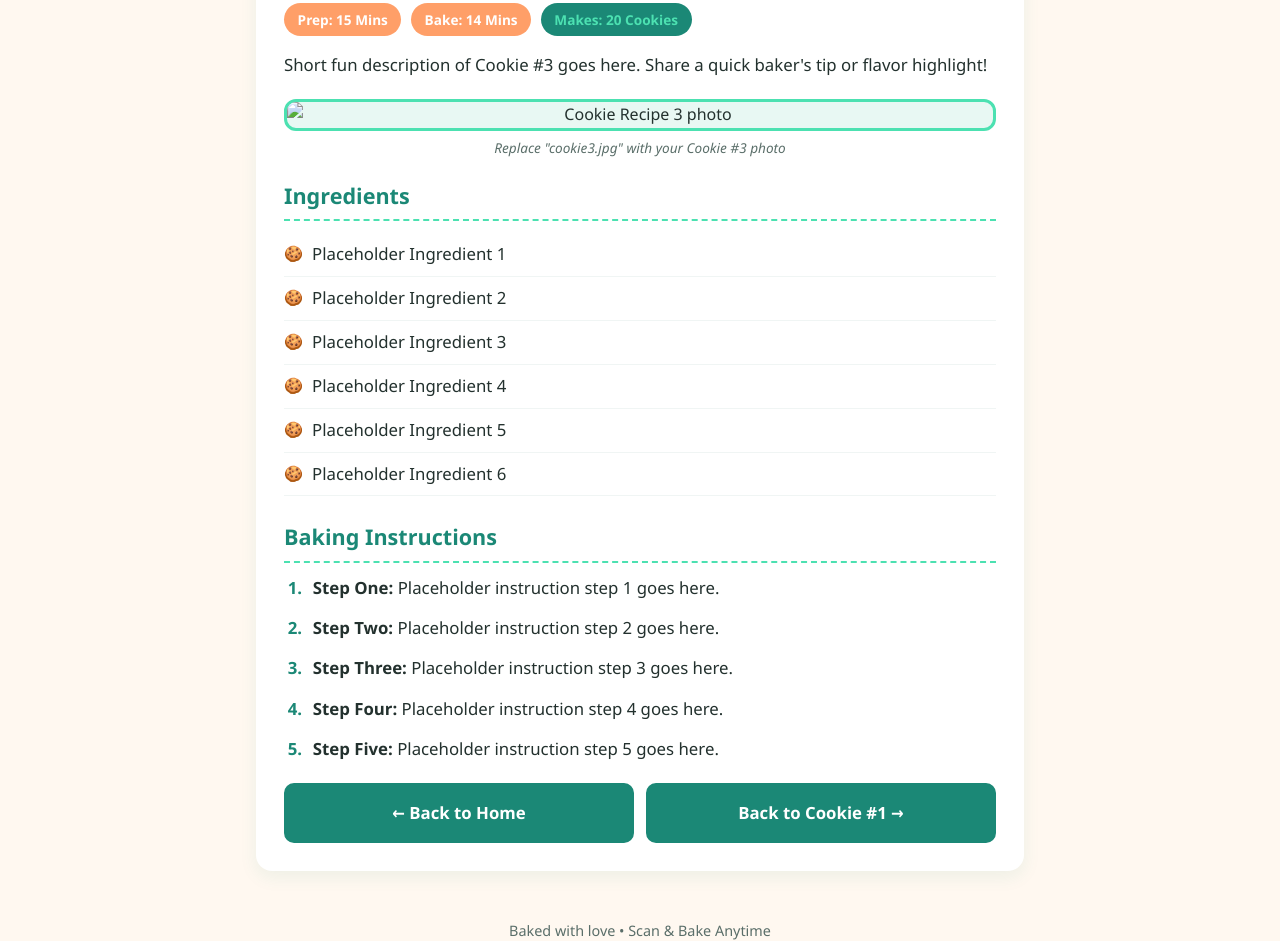
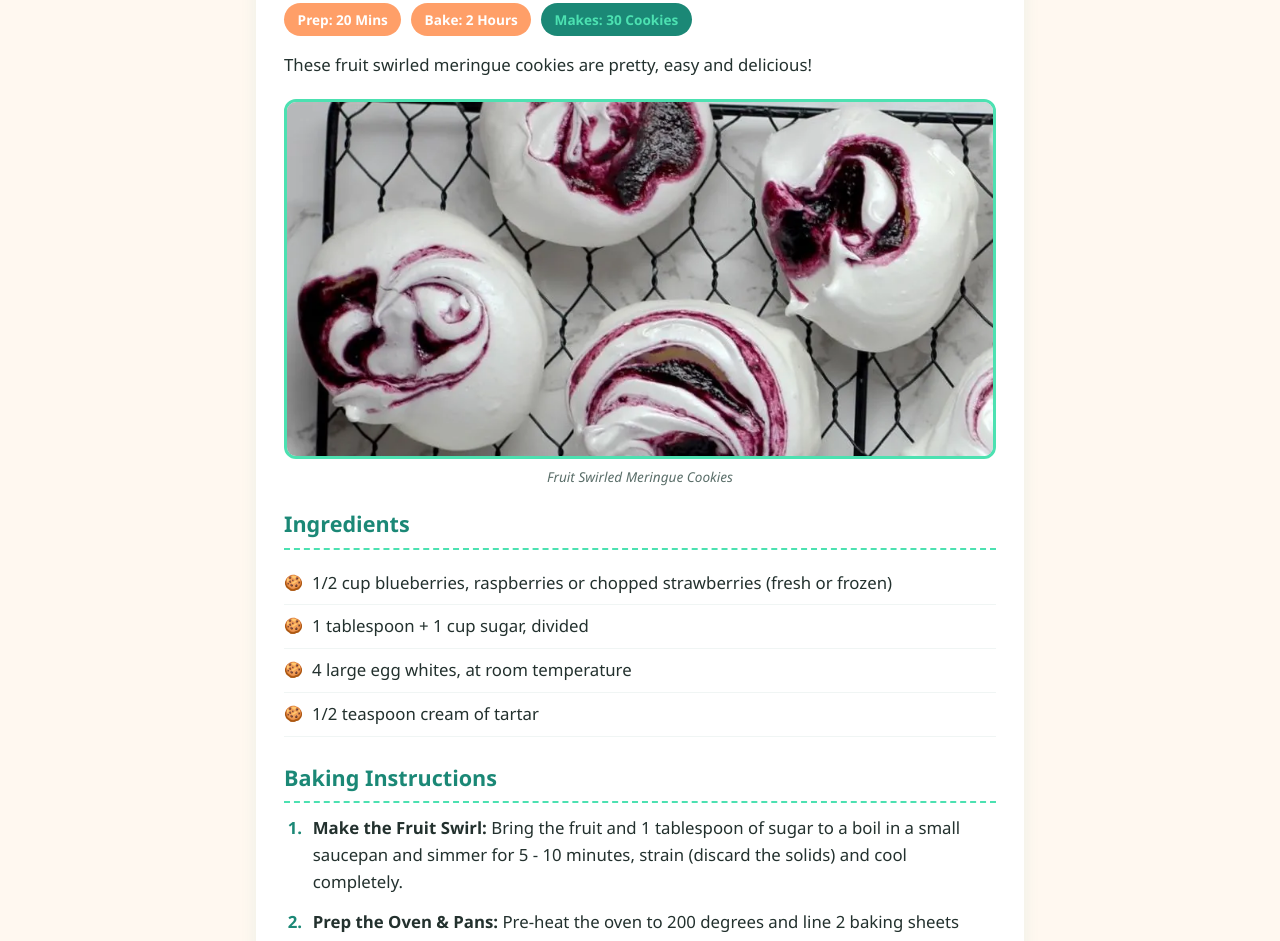
Before and after one commit to takas26/Emmahs_Cookie_Shop, a plain HTML site: page recipe3.html in a window 1280 px wide. Shown: the part 293-1234 px from the top of the page. Drawn offline with Linux system fonts and the light colour scheme.

Commit message:
uploaded recipe number 3 and made adjustments to other html pages.

```diff
--- a/recipe3.html
+++ b/recipe3.html
@@ -3,7 +3,7 @@
 <head>
     <meta charset="UTF-8">
     <meta name="viewport" content="width=device-width, initial-scale=1.0">
-    <title>Cookie Recipe #3 | Sweet Crumb Bakery</title>
+    <title>Fruit Swirled Meringue Cookies | Sweet Crumb Bakery</title>
     <link rel="stylesheet" href="style.css">
 </head>
 <body>
@@ -13,54 +13,53 @@
         <div class="shop-tagline">Freshly Baked • Tap a Tab Below for Our Secret Recipes!</div>
         <nav>
             <a href="index.html">Home</a>
-            <a href="recipe1.html">Cookie #1</a>
-            <a href="recipe2.html">Cookie #2</a>
-            <a href="recipe3.html" class="active">Cookie #3</a>
+            <a href="recipe1.html">Strawberry Cheesecake</a>
+            <a href="recipe2.html">Iced Lime Shortbread</a>
+            <a href="recipe3.html" class="active">Fruit Swirled Meringue</a>
         </nav>
     </header>
 
     <main>
         <article class="card">
-            <h1>Cookie Recipe #3 Name</h1>
+            <h1>Fruit Swirled Meringue Cookies</h1>
 
             <div class="recipe-meta">
-                <span class="badge">Prep: 15 Mins</span>
-                <span class="badge">Bake: 14 Mins</span>
-                <span class="badge mint">Makes: 20 Cookies</span>
+                <span class="badge">Prep: 20 Mins</span>
+                <span class="badge">Bake: 2 Hours</span>
+                <span class="badge mint">Makes: 30 Cookies</span>
             </div>
 
             <p>
-                Short fun description of Cookie #3 goes here. Share a quick baker's tip or flavor highlight!
+                These fruit swirled meringue cookies are pretty, easy and delicious!
             </p>
 
-            <!-- IMAGE PLACEHOLDER: Replace "cookie3.jpg" with your actual image file name -->
+            <!-- IMAGE PLACEHOLDER: Save your image as fruit-swirl-meringue-cookies.png -->
             <div class="image-box">
-                <img src="cookie3.jpg" alt="Cookie Recipe 3 photo">
-                <div class="image-caption">Replace "cookie3.jpg" with your Cookie #3 photo</div>
+                <img src="fruit-swirl-meringue-cookies.png" alt="Fruit Swirled Meringue Cookies">
+                <div class="image-caption">Fruit Swirled Meringue Cookies</div>
             </div>
 
             <h2>Ingredients</h2>
             <ul class="ingredients-list">
-                <li>Placeholder Ingredient 1</li>
-                <li>Placeholder Ingredient 2</li>
-                <li>Placeholder Ingredient 3</li>
-                <li>Placeholder Ingredient 4</li>
-                <li>Placeholder Ingredient 5</li>
-                <li>Placeholder Ingredient 6</li>
+                <li>1/2 cup blueberries, raspberries or chopped strawberries (fresh or frozen)</li>
+                <li>1 tablespoon + 1 cup sugar, divided</li>
+                <li>4 large egg whites, at room temperature</li>
+                <li>1/2 teaspoon cream of tartar</li>
             </ul>
 
             <h2>Baking Instructions</h2>
             <ol class="instructions-list">
-                <li><strong>Step One:</strong> Placeholder instruction step 1 goes here.</li>
-                <li><strong>Step Two:</strong> Placeholder instruction step 2 goes here.</li>
-                <li><strong>Step Three:</strong> Placeholder instruction step 3 goes here.</li>
-                <li><strong>Step Four:</strong> Placeholder instruction step 4 goes here.</li>
-                <li><strong>Step Five:</strong> Placeholder instruction step 5 goes here.</li>
+                <li><strong>Make the Fruit Swirl:</strong> Bring the fruit and 1 tablespoon of sugar to a boil in a small saucepan and simmer for 5 - 10 minutes, strain (discard the solids) and cool completely.</li>
+                <li><strong>Prep the Oven &amp; Pans:</strong> Pre-heat the oven to 200 degrees and line 2 baking sheets with Silpats or greased parchment paper (yes, you need to grease the parchment—the fruit will make the cookies stick to the paper, making them almost impossible to remove cleanly).</li>
+                <li><strong>Whip the Meringue:</strong> Using the whisk attachment, beat the egg whites on low speed till frothy, and the surface is completely covered in tiny bubbles (don't rush this step). Add the cream of tartar and increase the speed to medium. When tracks begin to form add the remaining 1 cup of sugar, a little at a time, then increase the speed to high. Beat till mixture is stiff and glossy.</li>
+                <li><strong>Swirl &amp; Bake:</strong> Using a spoon, dollop mounds of meringue onto your prepared baking sheets. Spoon a bit (about 1/2 teaspoon) of puree on top of each and gently swirl with a toothpick. Bake for 2 hours, rotating the pans from top to bottom halfway through. Turn off the oven and leave the door ajar for one hour. Transfer cookies to a wire rack to cool completely.</li>
+                <li><strong>Storage:</strong> Store in an airtight container till ready to use.</li>
             </ol>
 
             <div class="btn-group">
-                <a href="index.html" class="btn">← Back to Home</a>
-                <a href="recipe1.html" class="btn">Back to Cookie #1 →</a>
+                <a href="recipe2.html" class="btn">← Previous: Iced Lime Shortbread</a>
+                <a href="index.html" class="btn">Back to Home</a>
+                <a href="recipe1.html" class="btn">Next: Strawberry Cheesecake →</a>
             </div>
         </article>
     </main>
```
Also changed, not shown: index.html (+1 -1 lines), recipe1.html (+3 -3 lines), recipe2.html (+2 -2 lines), fruit-swirl-meringue-cookies.png (added).
